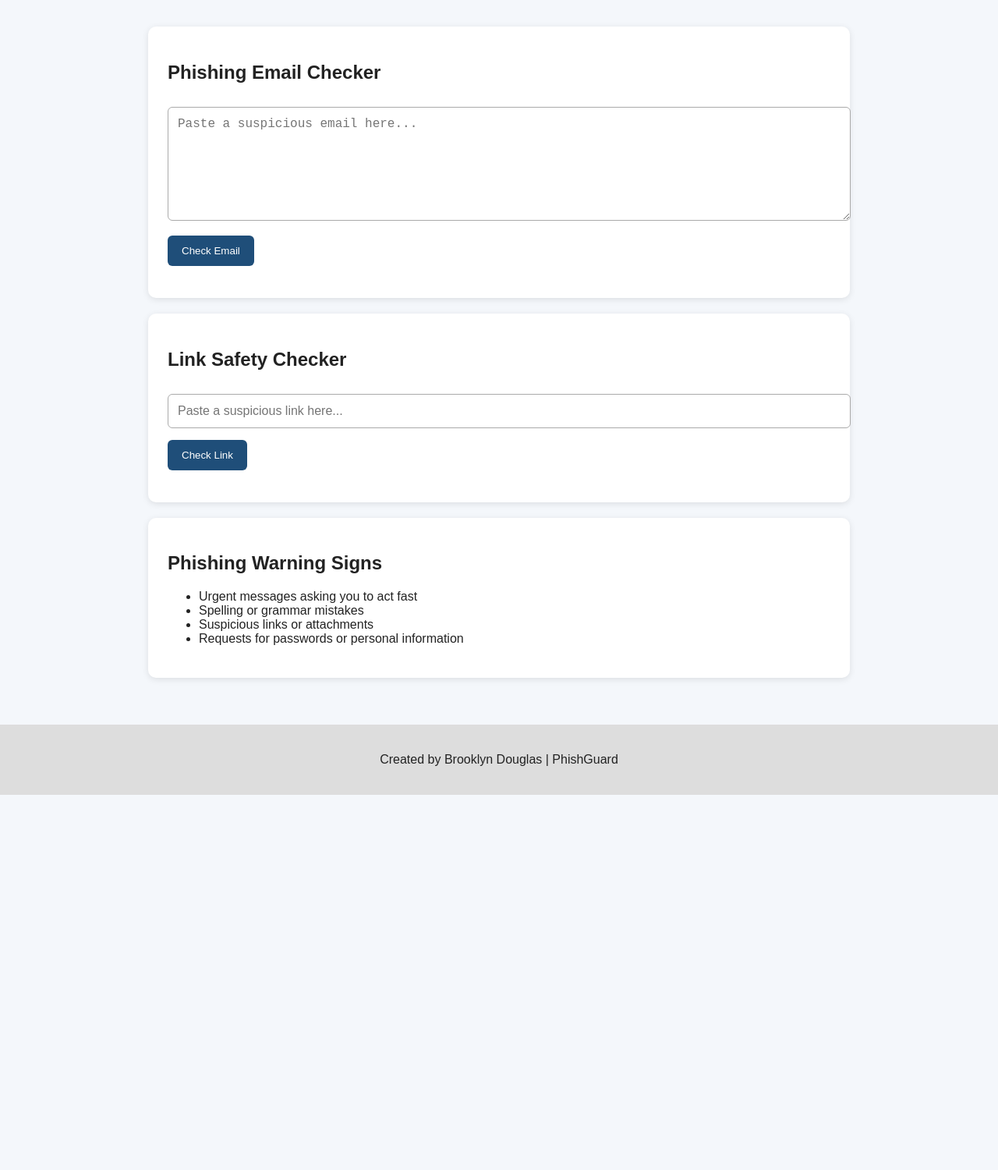
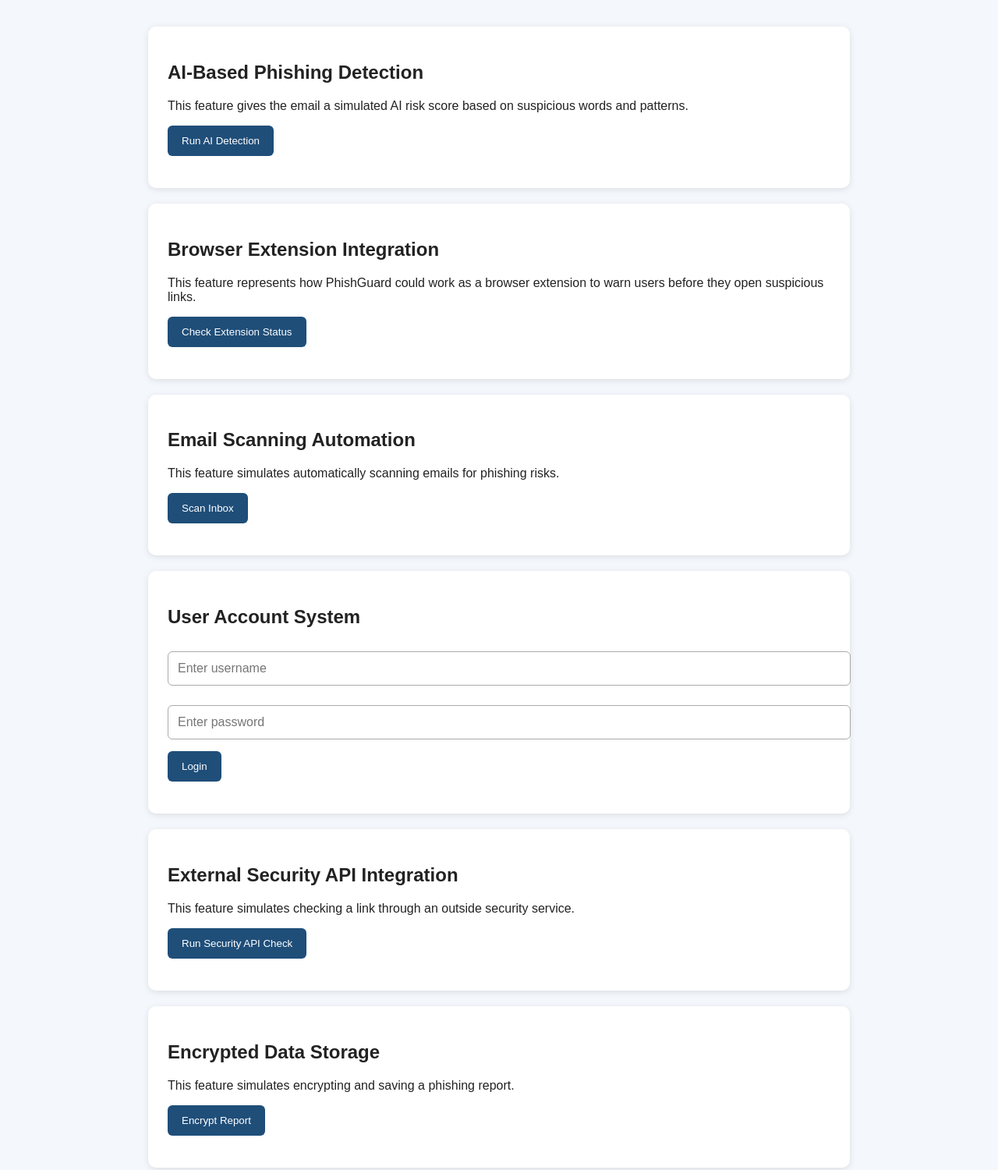
Before and after one commit to Brooklyn3xx/class-project, a plain HTML site: page index.html in a window 1280 px wide. Shown: the part 180-1680 px from the top of the page at 78% size. Before the commit the page ends 1199 px from the top, so only its background shows below. Drawn offline with Linux system fonts and the light colour scheme.

Commit message:
Add required project features

```diff
--- a/index.html
+++ b/index.html
@@ -13,6 +13,48 @@
 </header>
 
 <main>
+<section class="card">
+  <h2>AI-Based Phishing Detection</h2>
+  <p>This feature gives the email a simulated AI risk score based on suspicious words and patterns.</p>
+  <button onclick="runAIDetection()">Run AI Detection</button>
+  <p id="aiResult"></p>
+</section>
+
+<section class="card">
+  <h2>Browser Extension Integration</h2>
+  <p>This feature represents how PhishGuard could work as a browser extension to warn users before they open suspicious links.</p>
+  <button onclick="checkExtension()">Check Extension Status</button>
+  <p id="extensionResult"></p>
+</section>
+
+<section class="card">
+  <h2>Email Scanning Automation</h2>
+  <p>This feature simulates automatically scanning emails for phishing risks.</p>
+  <button onclick="scanInbox()">Scan Inbox</button>
+  <p id="scanResult"></p>
+</section>
+
+<section class="card">
+  <h2>User Account System</h2>
+  <input type="text" id="username" placeholder="Enter username">
+  <input type="password" id="password" placeholder="Enter password">
+  <button onclick="loginUser()">Login</button>
+  <p id="loginResult"></p>
+</section>
+
+<section class="card">
+  <h2>External Security API Integration</h2>
+  <p>This feature simulates checking a link through an outside security service.</p>
+  <button onclick="runAPICheck()">Run Security API Check</button>
+  <p id="apiResult"></p>
+</section>
+
+<section class="card">
+  <h2>Encrypted Data Storage</h2>
+  <p>This feature simulates encrypting and saving a phishing report.</p>
+  <button onclick="encryptReport()">Encrypt Report</button>
+  <p id="encryptResult"></p>
+</section>
 
 <section class="card">
   <h2>Phishing Email Checker</h2>
--- a/script.js
+++ b/script.js
@@ -71,3 +71,60 @@
     result.className = "safe";
   }
 }
+function runAIDetection() {
+  const email = document.getElementById("emailInput").value.toLowerCase();
+  const result = document.getElementById("aiResult");
+
+  let score = 20;
+
+  if (email.includes("urgent")) score += 20;
+  if (email.includes("password")) score += 20;
+  if (email.includes("verify")) score += 15;
+  if (email.includes("click")) score += 15;
+  if (email.includes("account locked")) score += 20;
+
+  if (email.trim() === "") {
+    result.textContent = "Please paste an email first before running AI detection.";
+    result.className = "warning";
+  } else if (score >= 60) {
+    result.textContent = "AI Risk Score: " + score + "% — High phishing risk detected.";
+    result.className = "warning";
+  } else {
+    result.textContent = "AI Risk Score: " + score + "% — Low phishing risk detected.";
+    result.className = "safe";
+  }
+}
+
+function checkExtension() {
+  document.getElementById("extensionResult").textContent =
+    "Browser Extension Status: Demo mode active. PhishGuard would warn users before visiting unsafe links.";
+}
+
+function scanInbox() {
+  document.getElementById("scanResult").textContent =
+    "Inbox Scan Complete: 3 emails scanned. 1 suspicious email found.";
+}
+
+function loginUser() {
+  const username = document.getElementById("username").value;
+  const password = document.getElementById("password").value;
+  const result = document.getElementById("loginResult");
+
+  if (username === "" || password === "") {
+    result.textContent = "Please enter both a username and password.";
+    result.className = "warning";
+  } else {
+    result.textContent = "Login successful. Welcome, " + username + "!";
+    result.className = "safe";
+  }
+}
+
+function runAPICheck() {
+  document.getElementById("apiResult").textContent =
+    "Security API Result: Simulated scan complete. No known malware found, but caution is still recommended.";
+}
+
+function encryptReport() {
+  document.getElementById("encryptResult").textContent =
+    "Encrypted Report: U2FsdGVkX19QaGlzaEd1YXJkX1JlcG9ydA==";
+}
```
